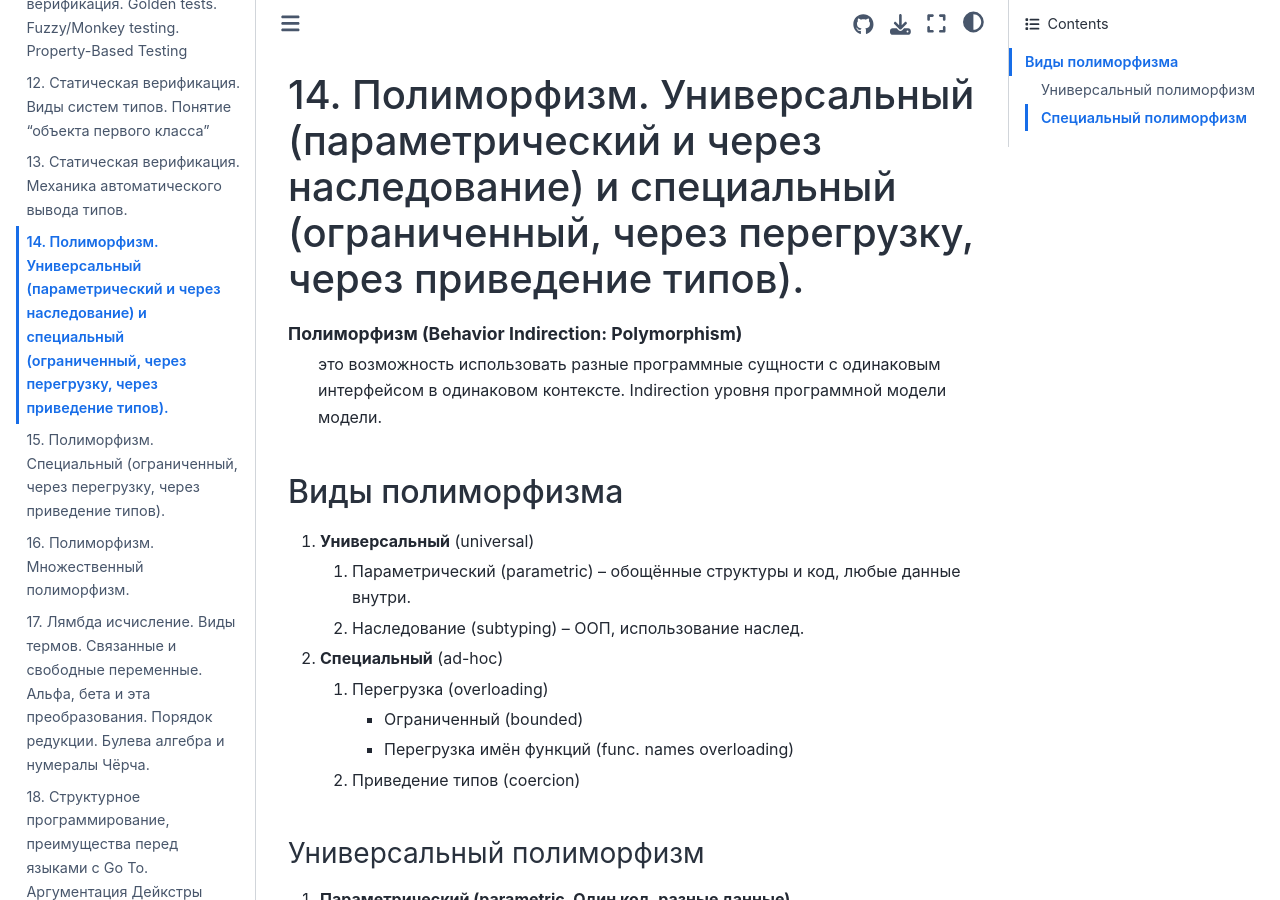
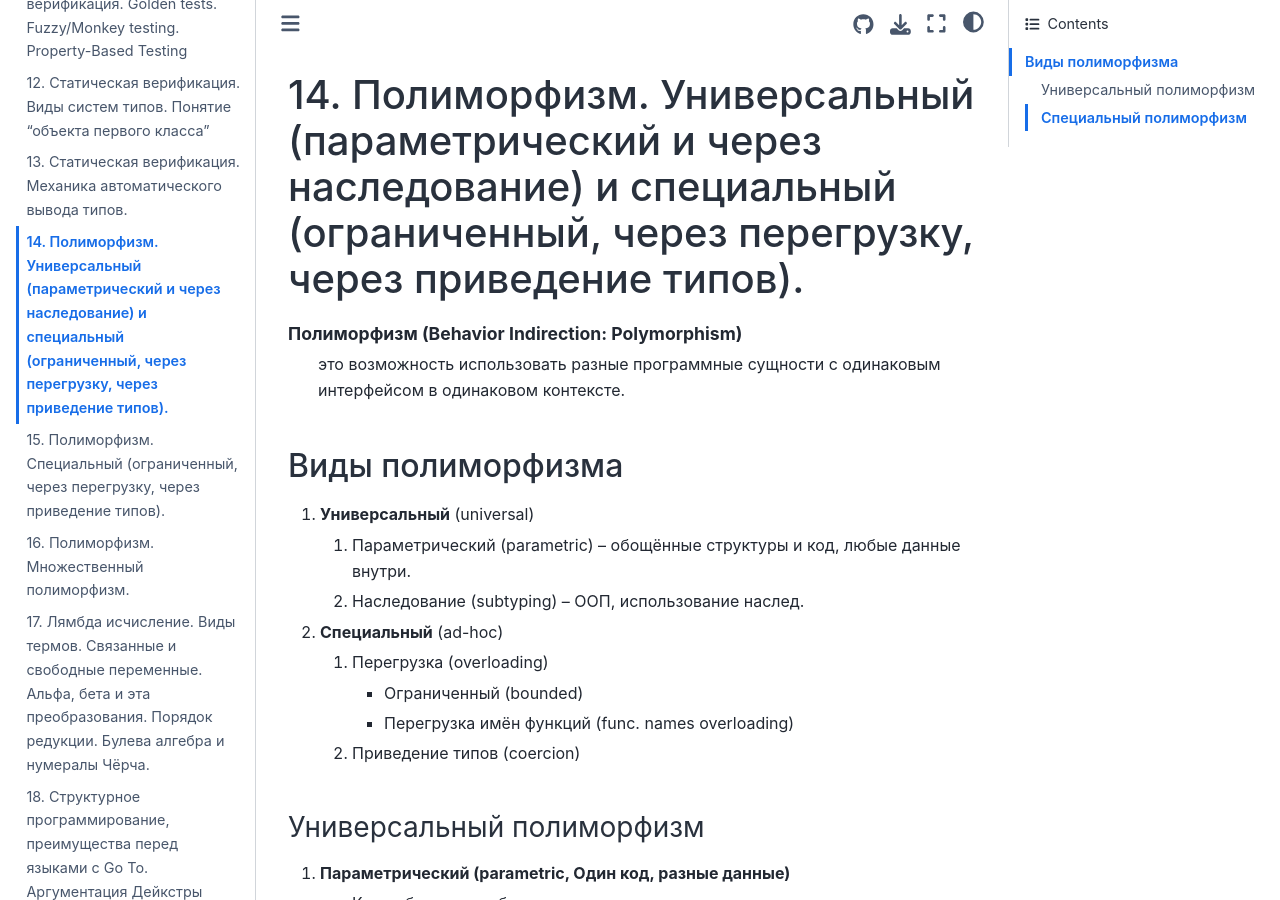
Before and after one commit to AaLexUser/Functional-programming-exam, a Jupyter Book: the page built from parts/14q.md, in a window 1280 px wide and 900 px high. Built offline with Jupyter Book 1.0.4 settings and Sphinx 7.4.7 and the Sphinx Book theme 1.1.4, drawn with Linux system fonts in a browser that asks for light colours; some of the changed text lies outside the part shown.

Commit message:
update 11,12,14,15,16,18

````diff
--- a/parts/14q.md
+++ b/parts/14q.md
@@ -2,7 +2,7 @@
 
 ```{glossary}
 Полиморфизм (Behavior Indirection: Polymorphism)
-    это возможность использовать разные программные сущности с одинаковым интерфейсом в одинаковом контексте. Indirection уровня программной модели модели.
+    это возможность использовать разные программные сущности с одинаковым интерфейсом в одинаковом контексте.
 ```
 
 ## Виды полиморфизма
````
Also changed, not shown: other parts of parts/14q.md (+0 -1 lines), parts/11q.md (+0 -3 lines), parts/12q.md (+1 -1 lines), parts/15q.md (+1 -1 lines), parts/16q.md (+1 -1 lines), parts/18q.md (+1 -1 lines).
